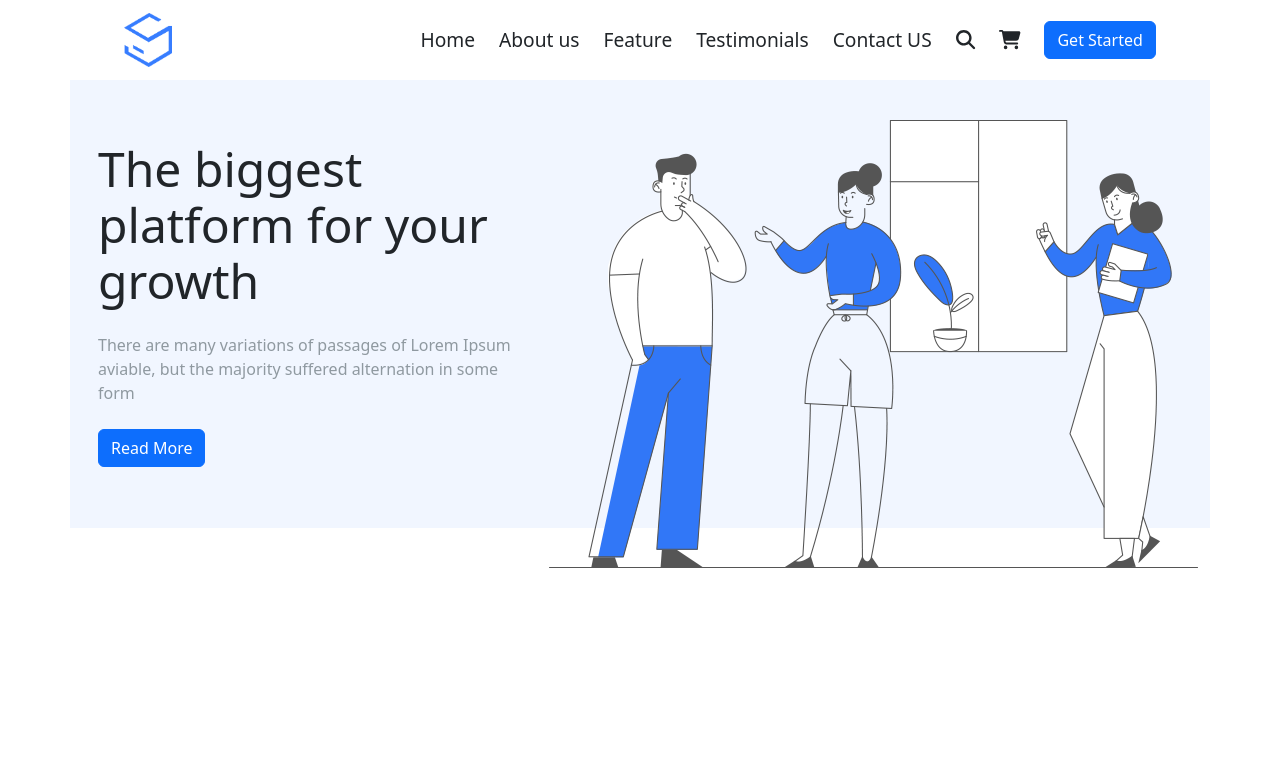
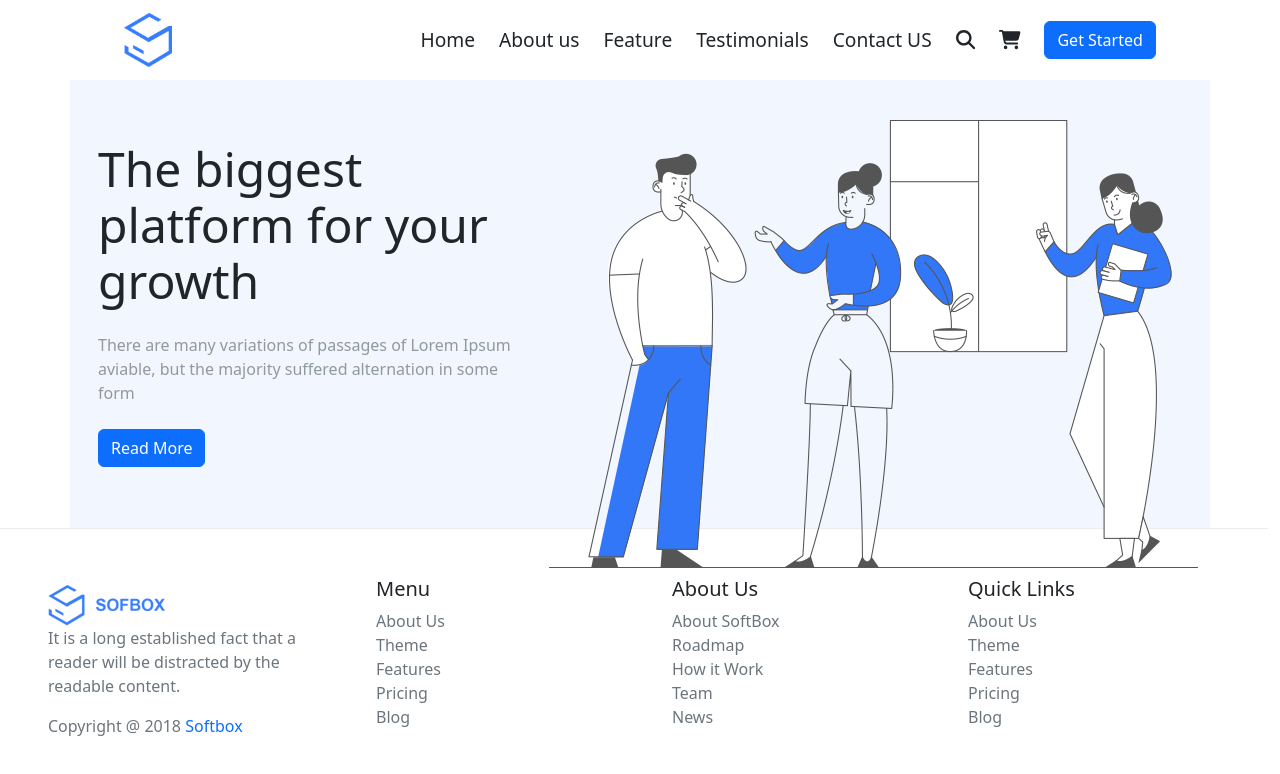
Before and after one commit to Ruma303/proj-html-vuejs, a Vue app: page / in a window 1280 px wide. Shown: the top 774 px of the page. Built offline with nearby package versions, Linux system fonts and the light colour scheme.

Commit message:
header e footer

```diff
--- a/src/components/FooterPage.vue
+++ b/src/components/FooterPage.vue
@@ -1,5 +1,49 @@
 <template>
-  <div></div>
+  <div class="footer-container container-fluid d-flex
+    justify-content-around align-items-center p-5 row row-cols-4">
+  <div class="footer-div d-flex flex-column
+    justify-content-around align-items-start">
+    <div class="sub-div-top">
+      <img src="../img/35.png" alt="">
+      <p class="text-secondary">It is a long established fact that a reader will be distracted
+        by the readable content.</p>
+    </div>
+    <span class="text-secondary">Copyright @ 2018 <span class="text-primary">Softbox</span></span>
+  </div>
+  <div class="footer-div d-flex flex-column
+    justify-content-around align-items-start col">
+    <ul>
+      <h5>Menu</h5>
+      <li class="text-secondary">About Us</li>
+      <li class="text-secondary">Theme</li>
+      <li class="text-secondary">Features</li>
+      <li class="text-secondary">Pricing</li>
+      <li class="text-secondary">Blog</li>
+    </ul>
+  </div>
+  <div class="footer-div d-flex flex-column
+    justify-content-around align-items-start col">
+    <ul>
+      <h5>About Us</h5>
+      <li class="text-secondary">About SoftBox</li>
+      <li class="text-secondary">Roadmap</li>
+      <li class="text-secondary">How it Work</li>
+      <li class="text-secondary">Team</li>
+      <li class="text-secondary">News</li>
+    </ul>
+  </div>
+  <div class="footer-div d-flex flex-column
+    justify-content-around align-items-start col">
+    <ul>
+      <h5>Quick Links</h5>
+      <li class="text-secondary">About Us</li>
+      <li class="text-secondary">Theme</li>
+      <li class="text-secondary">Features</li>
+      <li class="text-secondary">Pricing</li>
+      <li class="text-secondary">Blog</li>
+    </ul>
+  </div>
+  </div>
 </template>
 
 <script>
@@ -9,4 +53,7 @@ export default {
 </script>
 
 <style lang="scss" scoped>
+.footer-container {
+  border-top: 1px solid rgb(236, 236, 236);
+}
 </style>
```
